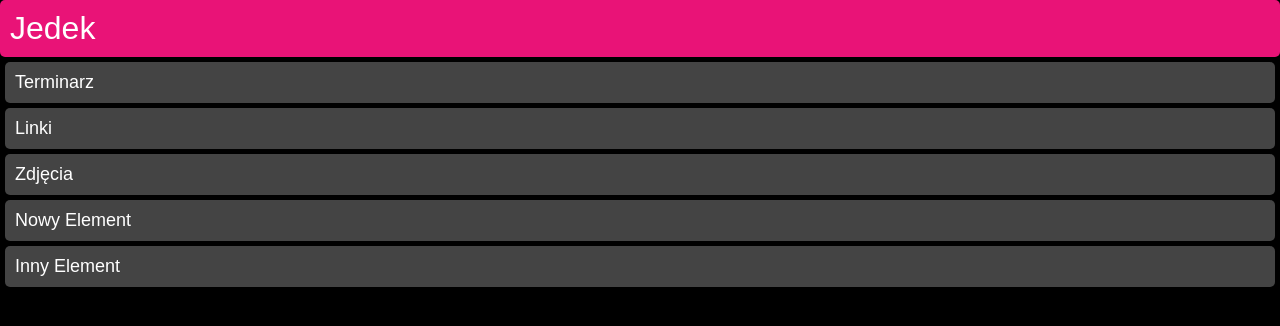
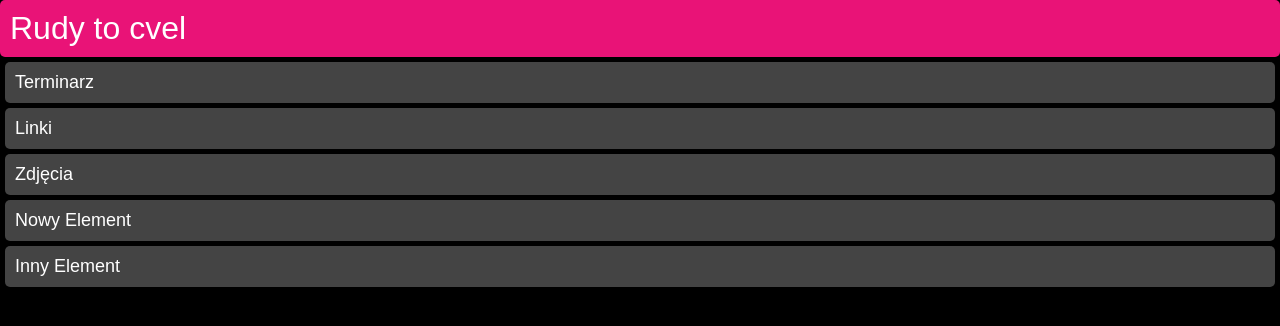
Before and after one commit to j3dek/j3dek.github.io, a plain HTML site: page index.html in a window 1280 px wide. Drawn offline with Linux system fonts and the light colour scheme.

Commit message:
Update index.html

```diff
--- a/index.html
+++ b/index.html
@@ -9,7 +9,7 @@
 <body>
     <body>
 
-        <div class="logo">Jedek</div>
+        <div class="logo">Rudy to cvel</div>
         <ul class="menu">
             <li><a href="terminarz.html">Terminarz</a></li>
             <li><a href="linki.html">Linki</a></li>
```
